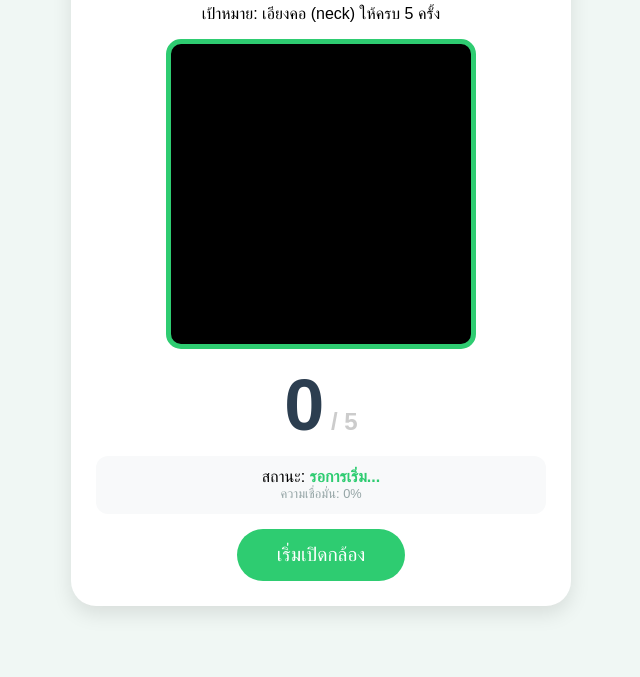
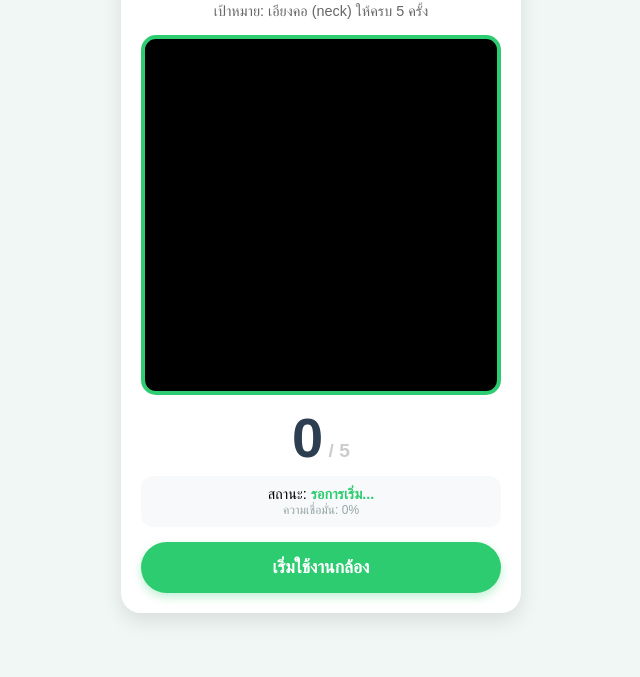
Before and after one commit to CodingRY/HappyMove, a plain HTML site: page index.html in a window 1280 px wide. Shown: the part 123-800 px from the top of the page, without its empty margins (319-959 px from the left). Drawn offline with Linux system fonts and the light colour scheme.

Commit message:
Add files via upload

```diff
--- a/index.html
+++ b/index.html
@@ -2,21 +2,70 @@
 <html lang="th">
 <head>
     <meta charset="UTF-8">
-    <meta name="viewport" content="width=device-width, initial-scale=1.0">
-    <title>Happy Move - Final Fix</title>
+    <meta name="viewport" content="width=device-width, initial-scale=1.0, maximum-scale=1.0, user-scalable=no">
+    <title>Happy Move Mobile</title>
 
     <script src="https://cdn.jsdelivr.net/npm/@tensorflow/tfjs@1.3.1/dist/tf.min.js"></script>
     <script src="https://cdn.jsdelivr.net/npm/@teachablemachine/pose@0.8/dist/teachablemachine-pose.min.js"></script>
 
     <style>
-        body { font-family: 'Kanit', sans-serif; text-align: center; background: #f0f7f4; padding: 20px; }
-        .card { background: white; padding: 25px; border-radius: 25px; box-shadow: 0 8px 20px rgba(0,0,0,0.1); display: inline-block; width: 100%; max-width: 450px; }
-        h1 { color: #2ecc71; margin-bottom: 10px; }
-        #canvas-container { position: relative; width: 300px; height: 300px; margin: 15px auto; border: 5px solid #2ecc71; border-radius: 15px; background: #000; }
-        .counter { font-size: 4.5rem; font-weight: bold; color: #2c3e50; margin: 10px 0; }
-        .status-bar { background: #f8f9fa; padding: 12px; border-radius: 12px; margin-bottom: 15px; }
-        button { background: #2ecc71; color: white; border: none; padding: 15px 40px; border-radius: 50px; font-size: 1.2rem; cursor: pointer; transition: 0.3s; }
-        button:hover { background: #27ae60; }
+        /* ปรับแต่งให้รองรับมือถือ */
+        * { box-sizing: border-box; -webkit-tap-highlight-color: transparent; }
+        body {
+            font-family: 'Kanit', sans-serif;
+            margin: 0;
+            padding: 10px;
+            background: #f0f7f4;
+            display: flex;
+            justify-content: center;
+            align-items: center;
+            min-height: 100vh;
+        }
+        .card {
+            background: white;
+            padding: 20px;
+            border-radius: 20px;
+            box-shadow: 0 8px 20px rgba(0,0,0,0.1);
+            width: 100%;
+            max-width: 400px; /* ขนาดกว้างสุดสำหรับมือถือจอใหญ่ */
+            text-align: center;
+        }
+        h1 { color: #2ecc71; font-size: 1.5rem; margin: 0 0 10px 0; }
+        p { font-size: 0.9rem; color: #666; margin-bottom: 15px; }
+
+        /* ปรับ Canvas ให้เป็น Responsive */
+        #canvas-container {
+            position: relative;
+            width: 100%; /* กว้างเต็ม Card */
+            aspect-ratio: 1 / 1; /* รักษาทรงจตุรัส */
+            margin: 0 auto 15px auto;
+            border: 4px solid #2ecc71;
+            border-radius: 15px;
+            background: #000;
+            overflow: hidden;
+        }
+        canvas {
+            width: 100% !important;
+            height: 100% !important;
+            object-fit: cover;
+        }
+
+        .counter { font-size: 3.5rem; font-weight: bold; color: #2c3e50; line-height: 1; margin-bottom: 10px; }
+        .status-bar { background: #f8f9fa; padding: 10px; border-radius: 12px; margin-bottom: 15px; font-size: 0.9rem; }
+
+        button {
+            background: #2ecc71;
+            color: white;
+            border: none;
+            width: 100%; /* ปุ่มกว้างเต็มหน้าจอ */
+            padding: 15px;
+            border-radius: 50px;
+            font-size: 1.1rem;
+            cursor: pointer;
+            font-weight: bold;
+            box-shadow: 0 4px 10px rgba(46, 204, 113, 0.3);
+        }
+        button:active { transform: scale(0.98); }
     </style>
 </head>
 <body>
@@ -30,45 +79,37 @@
         </div>
 
         <div class="counter">
-            <span id="count-number">0</span><span style="font-size: 1.5rem; color: #ccc;"> / 5</span>
+            <span id="count-number">0</span><span style="font-size: 1.2rem; color: #ccc;"> / 5</span>
         </div>
 
         <div class="status-bar">
             <div>สถานะ: <span id="status-text" style="color: #2ecc71; font-weight: bold;">รอการเริ่ม...</span></div>
-            <div style="font-size: 0.8rem; color: #95a5a6;">ความเชื่อมั่น: <span id="confidence-text">0%</span></div>
+            <div style="font-size: 0.75rem; color: #95a5a6;">ความเชื่อมั่น: <span id="confidence-text">0%</span></div>
         </div>
 
-        <button id="start-btn" onclick="init()">เริ่มเปิดกล้อง</button>
+        <button id="start-btn" onclick="init()">เริ่มใช้งานกล้อง</button>
     </div>
 
     <script>
-        // URL จากโมเดลที่คุณเทรน (neck / nomal)
         const URL = "https://teachablemachine.withgoogle.com/models/fpJDHbtga/";
-        let model, webcam, ctx, labelContainer, maxPredictions;
+        let model, webcam, ctx, isRunning = false;
         let count = 0;
         let lastClass = "";
-        let isRunning = false;
 
         async function init() {
             const btn = document.getElementById("start-btn");
-            btn.innerText = "กำลังเชื่อมต่อระบบ...";
+            btn.innerText = "กำลังเข้าถึงกล้อง...";
             btn.disabled = true;
 
             try {
-                const modelURL = URL + "model.json";
-                const metadataURL = URL + "metadata.json";
+                model = await tmPose.load(URL + "model.json", URL + "metadata.json");
 
-                // 1. โหลดโมเดล Pose
-                model = await tmPose.load(modelURL, metadataURL);
-
-                // 2. ตั้งค่ากล้อง
-                const size = 300;
-                const flip = true;
-                webcam = new tmPose.Webcam(size, size, flip);
+                // สำหรับมือถือ แนะนำขนาด 300 หรือ 400
+                const size = 400;
+                webcam = new tmPose.Webcam(size, size, true); // true = flip กล้องหน้า
                 await webcam.setup();
                 await webcam.play();
 
-                // 3. เตรียม Canvas สำหรับวาดภาพและโครงกระดูก
                 const canvas = document.getElementById("canvas");
                 canvas.width = size; canvas.height = size;
                 ctx = canvas.getContext("2d");
@@ -76,16 +117,14 @@
                 btn.style.display = "none";
                 isRunning = true;
                 window.requestAnimationFrame(loop);
-
             } catch (e) {
-                console.error(e);
-                alert("เกิดปัญหา: " + e.message);
+                alert("กรุณาอนุญาตให้เข้าถึงกล้อง");
+                btn.disabled = false;
                 btn.innerText = "ลองใหม่อีกครั้ง";
-                btn.disabled = false;
             }
         }
 
-        async function loop(timestamp) {
+        async function loop() {
             if (isRunning) {
                 webcam.update();
                 await predict();
@@ -94,46 +133,40 @@
         }
 
         async function predict() {
-            // ทำนายท่าทาง
             const { pose, posenetOutput } = await model.estimatePose(webcam.canvas);
             const prediction = await model.predict(posenetOutput);
 
-            // วาดภาพจากกล้องลงบน Canvas
             ctx.drawImage(webcam.canvas, 0, 0);
-
-            // วาดจุดและเส้นโครงกระดูก (ช่วยให้รู้ว่ากล้องทำงานอยู่)
             if (pose) {
                 tmPose.drawKeypoints(pose.keypoints, 0.8, ctx);
                 tmPose.drawSkeleton(pose.keypoints, 0.8, ctx);
             }
 
-            // หา Class ที่มีความเป็นไปได้สูงสุด
             let bestClass = "";
             let highestProb = 0;
-            for (let i = 0; i < prediction.length; i++) {
-                if (prediction[i].probability > highestProb) {
-                    highestProb = prediction[i].probability;
-                    bestClass = prediction[i].className;
+            prediction.forEach(p => {
+                if (p.probability > highestProb) {
+                    highestProb = p.probability;
+                    bestClass = p.className;
                 }
-            }
+            });
 
-            // อัปเดต UI
             document.getElementById("status-text").innerText = bestClass;
             document.getElementById("confidence-text").innerText = (highestProb * 100).toFixed(0) + "%";
 
-            // ตรรกะการนับ (ใช้ชื่อ neck และ nomal ตามที่คุณตั้งไว้)
-            if (highestProb > 0.85) { // ความแม่นยำ 85% ขึ้นไป
+            if (highestProb > 0.85) {
                 if (lastClass !== bestClass) {
-                    // ถ้านับการเปลี่ยนจากท่าปกติ (nomal) เป็นท่าเอียงคอ (neck)
                     if (bestClass === "neck") {
                         count++;
                         document.getElementById("count-number").innerText = count;
-
                         if (count >= 5) {
                             isRunning = false;
                             setTimeout(() => {
-                                alert("🎉 เก่งมาก! คุณบริหารคอ (neck) ครบ 5 ครั้งแล้ว");
-                                resetCount();
+                                alert("🎉 ครบ 5 ครั้งแล้ว!");
+                                count = 0;
+                                document.getElementById("count-number").innerText = "0";
+                                isRunning = true;
+                                window.requestAnimationFrame(loop);
                             }, 100);
                         }
                     }
@@ -141,14 +174,6 @@
                 }
             }
         }
-
-        function resetCount() {
-            count = 0;
-            lastClass = "";
-            document.getElementById("count-number").innerText = "0";
-            isRunning = true;
-            window.requestAnimationFrame(loop);
-        }
     </script>
 </body>
 </html>
```
